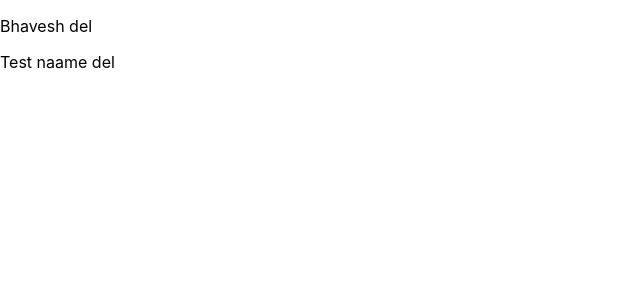
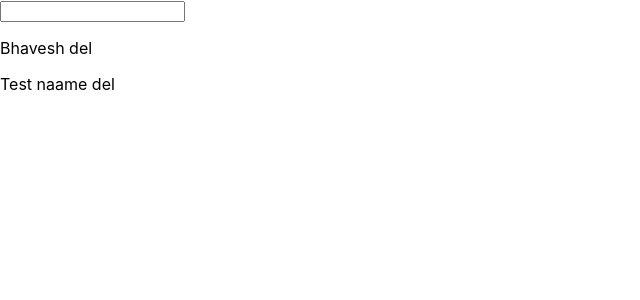
Before and after one commit to Bhaveshsingh022000/EmployeeList, a React (Create React App) app: page / in a window 1280 px wide. Shown: the top 300 px of the page, without its empty margins (0-640 px from the left). Built offline with nearby package versions, Linux system fonts and the light colour scheme.

Commit message:
added input field component

```diff
--- a/src/App.js
+++ b/src/App.js
@@ -1,11 +1,13 @@
 import React, { Component } from 'react';
 
-import Employees from './Components/Employees';
+import Employees from './Components/Employees/Employees';
+import InputField from './Components/UI/Input/Input';
 
 class App extends Component {
   state = {
     name:["Bhavesh","Test naame"]
   }
+
 
 
   render() {
@@ -14,6 +16,7 @@ class App extends Component {
     })
     return (
       <div>
+        <InputField />
         {employee}
       </div>
     );
--- /dev/null
+++ b/src/Components/UI/Input/Input.js
@@ -0,0 +1,10 @@
+import React from 'react';
+
+const inputField = (props) => {
+    return (
+        <div>
+            <input type="text" value="" />
+        </div>
+    );
+}
+export default inputField;
```
Also changed, not shown: src/Components/Employees/Employees.js (renamed from src/Components/Employees.js).
